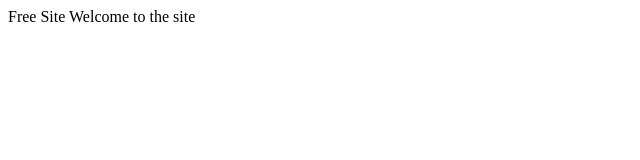
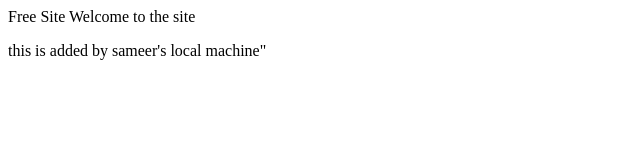
Before and after one commit to beginners-masood/ForRemoteTutorials, a plain HTML site: page index.html in a window 1280 px wide. Shown: the whole page, without its empty margins (0-640 px from the left). Drawn offline with Linux system fonts and the light colour scheme.

Commit message:
MOdified index.html

```diff
--- a/index.html
+++ b/index.html
@@ -1,4 +1,5 @@
 <html>
 <head>Free Site</head>
 <body>Welcome to the site </body>
+<p>this is added by sameer's local machine"</p>
 </html>
```
